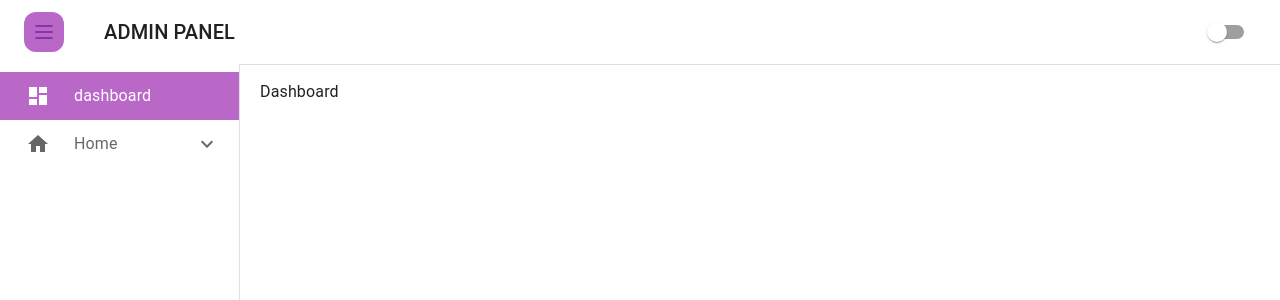
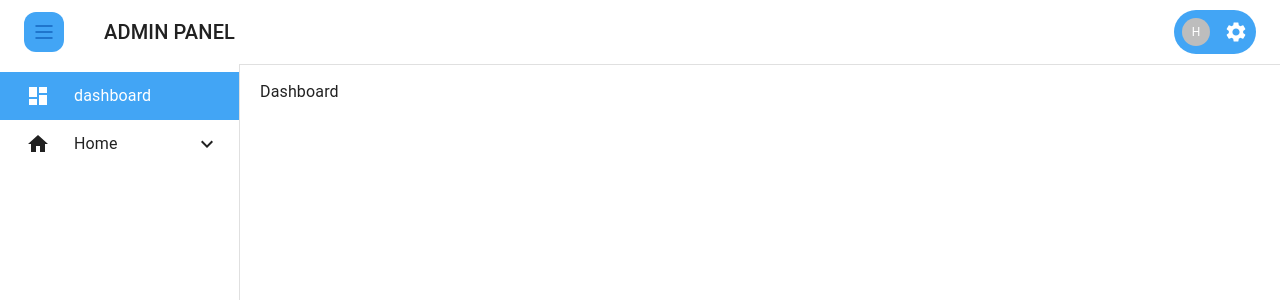
Before and after one commit to amirking59/react-starter-pack, a React app: page / in a window 1280 px wide. Shown: the top 300 px of the page. Built offline with nearby package versions, Linux system fonts and the light colour scheme.

Commit message:
add profile button & fix theme

```diff
--- /dev/null
+++ b/src/layouts/MainLayout/Header/ProfileButton/index.jsx
@@ -0,0 +1,48 @@
+import BaseButton from '@mui/material/ButtonBase'
+import Avatar from '@mui/material/Avatar'
+import SettingsIcon from '@mui/icons-material/Settings'
+
+import { styled, useTheme } from '@mui/material/styles'
+
+const Button = styled(BaseButton)(({ theme }) => ({
+  padding: '8px',
+  background: theme.palette.primary.light,
+  borderRadius: '50000px',
+
+  '&:hover': {
+    '.MuiSvgIcon-root': {
+      color: theme.palette.primary.dark
+    }
+  }
+}))
+
+function ProfileButton() {
+  const theme = useTheme()
+
+  return (
+    <Button theme={theme}>
+      <Avatar
+        sx={{
+          height: '28px',
+          width: '28px',
+          fontSize: '12px',
+          marginRight: '14px'
+        }}
+      >
+        H
+      </Avatar>
+      <SettingsIcon
+        fontSize="medium"
+        sx={{
+          transition: theme.transitions.create('color', {
+            easing: theme.transitions.easing.sharp,
+            duration: theme.transitions.duration.leavingScreen
+          }),
+          color: theme.palette.background.default
+        }}
+      />
+    </Button>
+  )
+}
+
+export default ProfileButton
--- a/src/layouts/MainLayout/Header/index.jsx
+++ b/src/layouts/MainLayout/Header/index.jsx
@@ -8,7 +8,8 @@ import {
 
 // assets
 import { IconMenu2 } from '@tabler/icons'
-import DarkMode from './DarkMode'
+// import DarkMode from './DarkMode'
+import ProfileButton from './ProfileButton'
 
 function Header({ handleDrawerToggle }) {
   const theme = useTheme()
@@ -28,11 +29,11 @@ function Header({ handleDrawerToggle }) {
               ...theme.typography.commonAvatar,
               ...theme.typography.mediumAvatar,
               transition: 'all .2s ease-in-out',
-              background: theme.palette.secondary.light,
-              color: theme.palette.secondary.dark,
+              background: theme.palette.primary.light,
+              color: theme.palette.primary.dark,
               '&:hover': {
-                background: theme.palette.secondary.dark,
-                color: theme.palette.secondary.light
+                background: theme.palette.primary.dark,
+                color: theme.palette.primary.light
               }
             }}
             onClick={handleDrawerToggle}
@@ -45,7 +46,8 @@ function Header({ handleDrawerToggle }) {
       <Typography variant="h6" component="div" sx={{ flexGrow: 1 }}>
         ADMIN PANEL
       </Typography>
-      <DarkMode />
+      <ProfileButton />
+      {/* <DarkMode /> */}
     </>
   )
 }
--- a/src/layouts/MainLayout/SideBar/Collapse/index.jsx
+++ b/src/layouts/MainLayout/SideBar/Collapse/index.jsx
@@ -33,7 +33,7 @@ function CollapseItem({ item }) {
           tooltip: {
             sx: {
               background: 'transparent',
-              border: `1px solid ${theme.palette.text.secondary}`,
+              border: `1px solid ${theme.palette.text.primary}`,
               borderLeft: 'none',
               marginLeft: '0 !important',
               marginTop: 0,
@@ -60,10 +60,10 @@ function CollapseItem({ item }) {
           onClick={toggleOpen}
           sx={{
             minHeight: 48,
-            color: theme.palette.text.secondary,
+            color: theme.palette.text.primary,
             justifyContent: leftDrawerOpened ? 'initial' : 'center',
             '&.Mui-selected, &.Mui-selected:hover': {
-              background: theme.palette.secondary.light,
+              background: theme.palette.primary.light,
               color: theme.palette.background.default
             },
             px: 2.5
@@ -72,7 +72,7 @@ function CollapseItem({ item }) {
           <ListItemIcon
             sx={{
               minWidth: 0,
-              color: theme.palette.text.secondary,
+              color: theme.palette.text.primary,
               ml: '6px',
               mr: leftDrawerOpened ? 3 : 'auto',
               justifyContent: 'center',
@@ -89,7 +89,7 @@ function CollapseItem({ item }) {
             <ArrowForwardIosIcon sx={{
               position: 'absolute',
               right: 8,
-              color: theme.palette.text.secondary,
+              color: theme.palette.text.primary,
               fontSize: '12px',
               [theme.breakpoints.down('sm')]: {
                 right: 3,
--- a/src/layouts/MainLayout/SideBar/Item/index.jsx
+++ b/src/layouts/MainLayout/SideBar/Item/index.jsx
@@ -28,10 +28,10 @@ function Item({ item }) {
       onClick={() => handleSelectItem(item.name)}
       sx={{
         minHeight: 48,
-        color: theme.palette.text.secondary,
+        color: theme.palette.text.primary,
         justifyContent: leftDrawerOpened ? 'initial' : 'center',
         '&.Mui-selected, &.Mui-selected:hover': {
-          background: theme.palette.secondary.light,
+          background: theme.palette.primary.light,
           color: theme.palette.background.default
         },
         px: 2.5
@@ -43,7 +43,7 @@ function Item({ item }) {
           ml: '6px',
           mr: leftDrawerOpened ? 3 : 'auto',
           color: selectedItem === item.name ? theme.palette.background.default
-            : theme.palette.text.secondary,
+            : theme.palette.text.primary,
           justifyContent: 'center',
           [theme.breakpoints.down('sm')]: {
             ml: 0
--- a/src/layouts/MainLayout/SideBar/ItemMini/index.jsx
+++ b/src/layouts/MainLayout/SideBar/ItemMini/index.jsx
@@ -27,9 +27,9 @@ function Item({ item }) {
       onClick={() => handleSelectItem(item.name)}
       sx={{
         minHeight: 48,
-        color: theme.palette.text.secondary,
+        color: theme.palette.text.primary,
         '&.Mui-selected, &.Mui-selected:hover': {
-          background: theme.palette.secondary.light,
+          background: theme.palette.primary.light,
           color: theme.palette.background.default
         },
         px: 2.5
@@ -41,7 +41,7 @@ function Item({ item }) {
           ml: '6px',
           mr: 3,
           color: selectedItem === item.name
-            ? theme.palette.background.default : theme.palette.text.secondary,
+            ? theme.palette.background.default : theme.palette.text.primary,
           justifyContent: 'center',
           [theme.breakpoints.down('sm')]: {
             ml: 0
```
